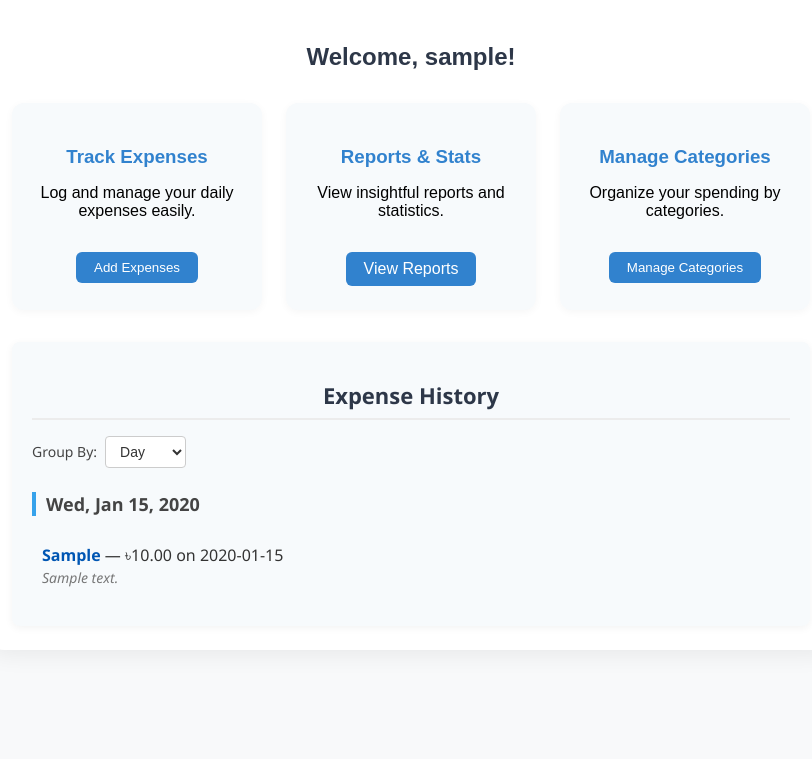
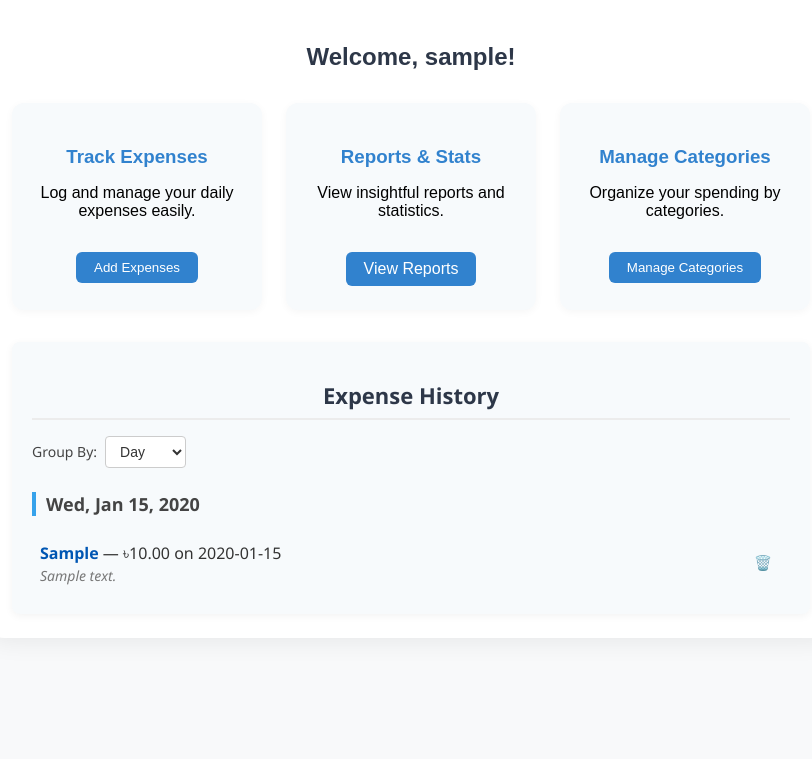
Before and after one commit to mahfujarr/Xpense, a PHP site: page /public/dashboard.php in a window 1280 px wide. Shown: the part 104-863 px from the top of the page, without its empty margins (229-1041 px from the left). Run offline with PHP 8.4, Linux system fonts and the light colour scheme; the visitor is signed in with stand-in values (Sample User, id 1); tables that the repository leaves empty hold one stand-in row (values such as "Sample post").

Commit message:
add delete function

```diff
--- a/assets/css/dashboard.css
+++ b/assets/css/dashboard.css
@@ -357,10 +357,14 @@ body {
 }
 
 .expense-entry {
-  padding: 10px;
-  margin: 8px 0;
+  display: flex;
+  justify-content: space-between;
+  align-items: center;
+  padding: 8px;
   border-bottom: 1px solid #eee;
-  animation: fadeIn 0.6s ease-in-out;
+}
+.expense-entry div {
+  flex: 1;
 }
 
 .expense-entry:last-child {
@@ -376,6 +380,21 @@ body {
   font-size: 14px;
 }
 
+.delete-btn {
+  background-color: #f7fafc;
+  color: #fff;
+  border: none;
+  padding: 6px 10px;
+  border-radius: 4px;
+  font-size: 0.9rem;
+  cursor: pointer;
+  transition: background-color 0.3s ease;
+}
+
+.delete-btn:hover {
+  background-color: #d9363e;
+}
+
 @keyframes fadeIn {
   from {
     opacity: 0;
--- a/assets/js/dashboard.js
+++ b/assets/js/dashboard.js
@@ -18,7 +18,7 @@ openBtn.onclick = () => {
 }
 closeBtn.onclick = () => {
   modal.style.display = "none"
-  document.getElementById("expenseMsg").innerText = ""
+  // document.getElementById("expenseMsg").innerText = ""
 }
 window.onclick = (event) => {
   if (event.target === modal) {
@@ -45,7 +45,12 @@ document.getElementById("addExpenseForm").onsubmit = function (e) {
       if (data.success) {
         msg.style.color = "green"
         msg.innerText = "Expense added successfully!"
-        this.reset()
+        loadExpenseHistory()
+        setTimeout(() => {
+          this.reset()
+          msg.innerText = ""
+          modal.style.display = "none"
+        }, 2000)
       } else {
         msg.style.color = "red"
         msg.innerText = data.error || "Failed to add expense."
@@ -108,9 +113,7 @@ function groupByMonth(expenses) {
 
 function renderExpenseHistory(data) {
   const container = document.getElementById("expenseGroupedList")
-  // const totalDiv = document.getElementById("expenseTotal")
   container.innerHTML = ""
-  // totalDiv.innerText = `Total Expenses: ৳${data.total.toFixed(2)}`
 
   Object.entries(data.grouped).forEach(([month, entries]) => {
     const monthTitle = document.createElement("h3")
@@ -121,13 +124,49 @@ function renderExpenseHistory(data) {
     entries.forEach((exp) => {
       const entry = document.createElement("div")
       entry.className = "expense-entry"
+      // Ensure exp.id is a valid number
       entry.innerHTML = `
-        <strong>${exp.category}</strong> — ৳${parseFloat(exp.amount).toFixed(
+        <div>
+          <strong>${exp.category}</strong> — ৳${parseFloat(exp.amount).toFixed(
         2
       )} on ${exp.expense_date}<br>
-        <em>${exp.description || "No description"}</em>
+          <em>${exp.description || "No description"}</em>
+        </div>
+        <button class="delete-btn" data-id="${
+          exp.id !== undefined ? exp.id : ""
+        }">🗑️</button>
       `
       container.appendChild(entry)
+    })
+  })
+
+  container.querySelectorAll(".delete-btn").forEach((btn) => {
+    btn.addEventListener("click", function () {
+      const expenseId = this.getAttribute("data-id")
+      // Defensive: check for valid id before sending request
+      if (!expenseId || isNaN(expenseId)) {
+        alert("Invalid expense ID. Cannot delete.")
+        return
+      }
+      if (confirm("Delete this expense?")) {
+        fetch("/public/delete_expense.php", {
+          method: "POST",
+          headers: {
+            "Content-Type": "application/x-www-form-urlencoded",
+          },
+          body: `id=${encodeURIComponent(expenseId)}`,
+        }).then((response) => {
+          if (response.ok) {
+            // Fade out the deleted item
+            const entry = this.parentElement
+            entry.style.transition = "opacity 0.5s ease-out"
+            entry.style.opacity = 0
+            setTimeout(() => entry.remove(), 500)
+          } else {
+            alert("Failed to delete expense.")
+          }
+        })
+      }
     })
   })
 }
--- a/public/get_expenses.php
+++ b/public/get_expenses.php
@@ -9,7 +9,7 @@ if (!$user_id) {
     exit();
 }
 
-$sql = "SELECT amount, category, expense_date, description FROM expenses WHERE user_id = ? ORDER BY expense_date DESC";
+$sql = "SELECT id, amount, category, expense_date, description FROM expenses WHERE user_id = ? ORDER BY expense_date DESC";
 $stmt = $conn->prepare($sql);
 $stmt->bind_param('i', $user_id);
 $stmt->execute();
```
Also changed, not shown: public/delete_expense.php (added, +19 -0 lines).
